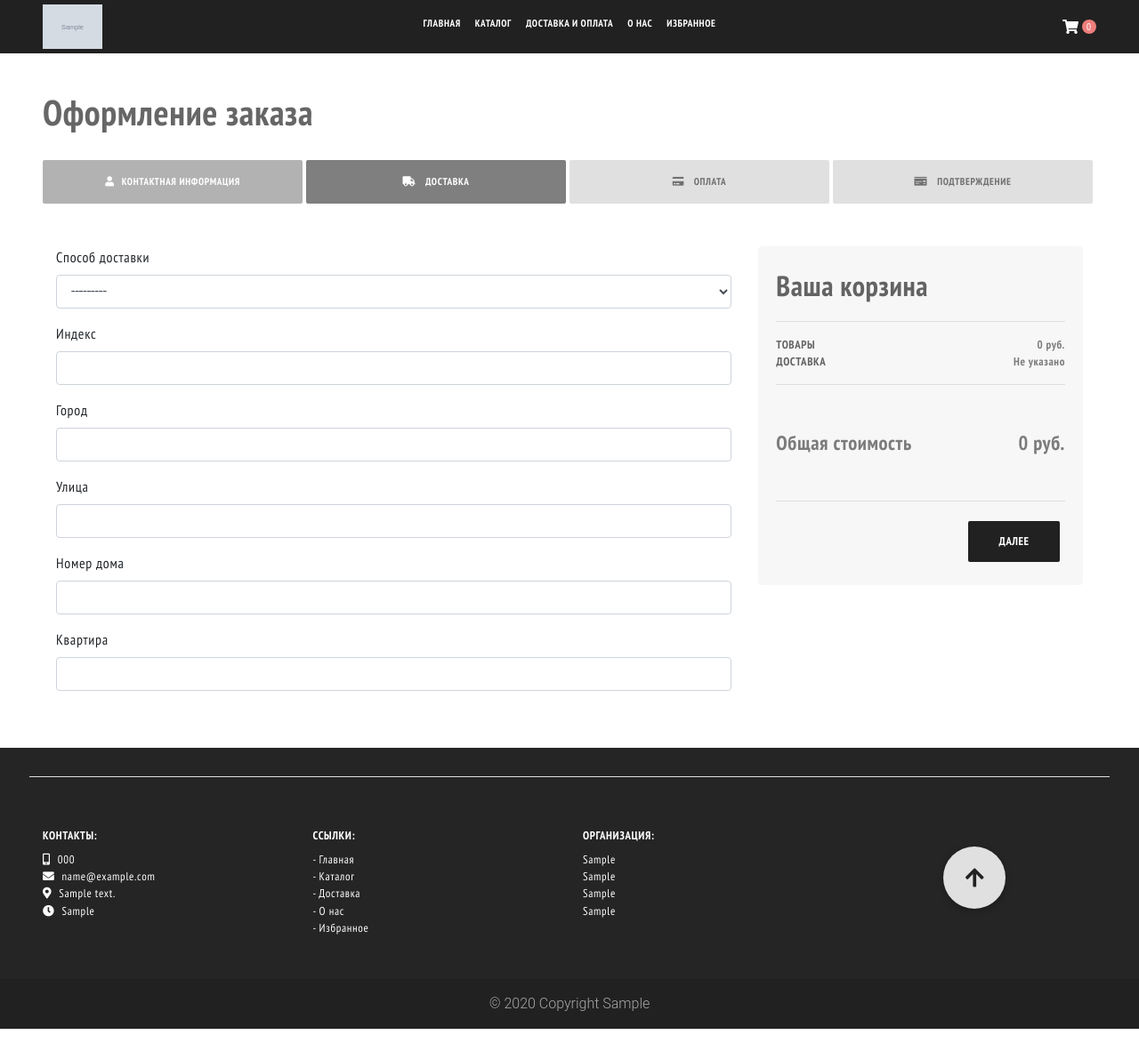
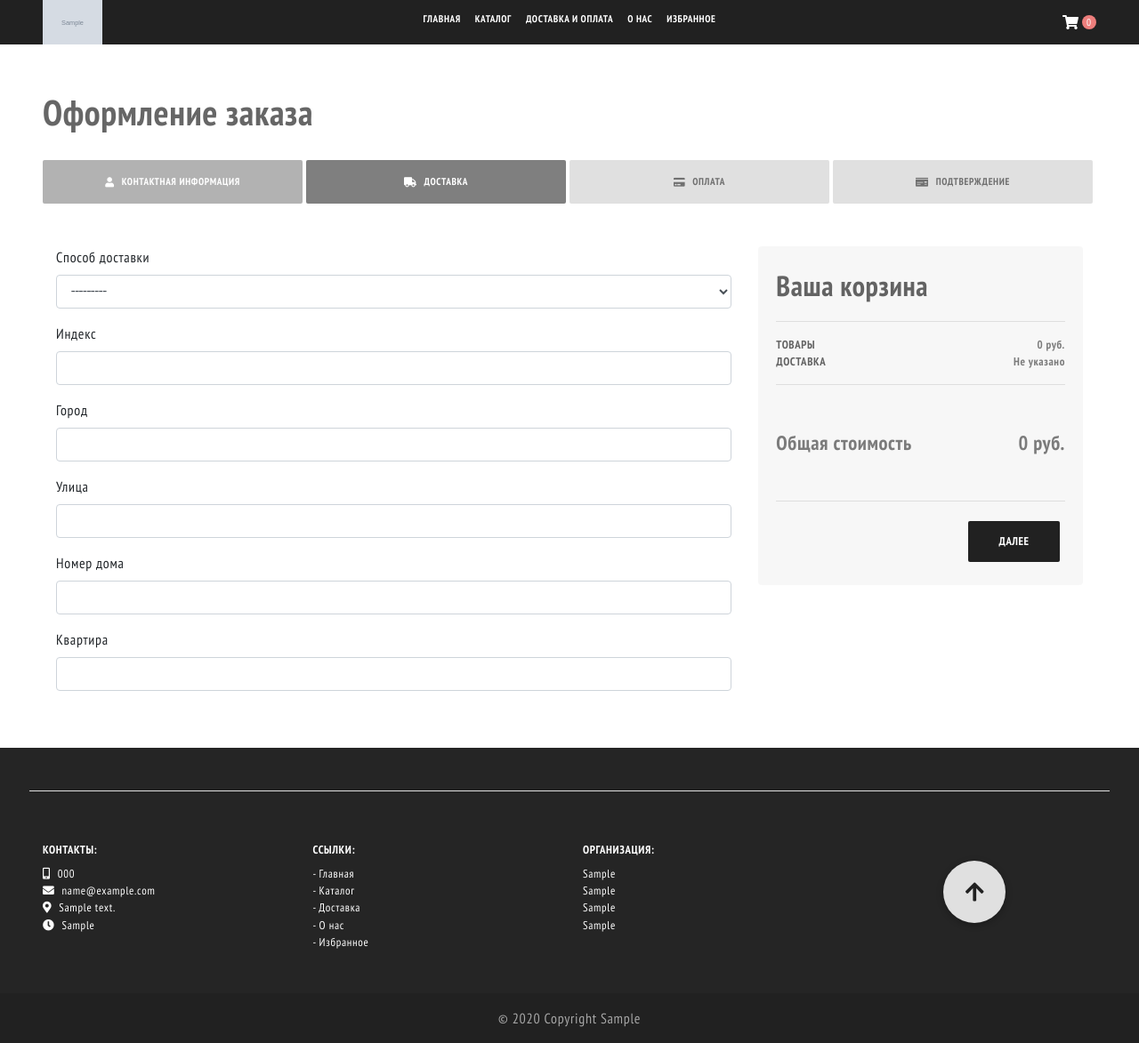
Before and after one commit to SultanNasyrovDeveloper/momstyle-2, a Django app: page /order/checkout/delivery in a window 1280 px wide. Shown: the whole page at 89% size. Run offline with Django 3.2, Linux system fonts and the light colour scheme; data comes from the database, SQL or seed files in the repository; tables that the repository leaves empty hold one stand-in row (values such as "Sample post"); grey boxes marked "Sample" are stand-in pictures; some libraries are stand-ins or nearby versions.

Commit message:
Bugs fixed

```diff
--- a/cart/views.py
+++ b/cart/views.py
@@ -3,7 +3,6 @@ import json
 from django.views import generic
 from django.shortcuts import render, Http404, HttpResponse, redirect
 from django.urls import reverse_lazy
-from django.core.mail import send_mail
 from django.http import JsonResponse
 
 from seo.models import SitePageSeo
--- a/order/admin.py
+++ b/order/admin.py
@@ -25,6 +25,7 @@ class OrderDeliveryInformationInline(admin.StackedInline):
 class OrderAdmin(admin.ModelAdmin):
     readonly_fields = ('total_price', )
     inlines = (
+        OrderPersonalInfoInline,
         OrderPaymentInformationInline,
         OrderDeliveryInformationInline,
         OrderPaymentInformationInline,
--- a/order/models.py
+++ b/order/models.py
@@ -25,6 +25,7 @@ class OrderItem(models.Model):
 
 class Order(models.Model):
 
+    confirmed = models.BooleanField('Подтвержден', default=False)
     fast_buy = models.BooleanField('В 1 клик', default=False,)
 
     no_connect = models.BooleanField('Без обратной связи', default=False, blank=True,)
--- a/order/views.py
+++ b/order/views.py
@@ -37,7 +37,7 @@ class OrderPersonalInfoCheckoutView(generic.View):
             'phone_number': order_data.get('phone_number', None),
         }
         seo, _ = SitePageSeo.objects.get_or_create(page_name=self.page_name)
-        form = forms.OrderPersonalInformationForm(initial=initial)
+        form = forms.OrderPersonalInformationForm(initial=initial, )
         context = {
             'seo': seo,
             'form': form,
--- a/templates/base.html
+++ b/templates/base.html
@@ -79,7 +79,7 @@
                 px-1 px-sm-2 px-md-5 z-depth-0">
 
         <!-- NAVBAR BRAND -->
-        <a href="{% url 'index' %}" class="navbar-brand d-flex w-50 mr-auto">
+        <a href="{% url 'index' %}" class="navbar-brand d-flex w-50 mr-auto py-0">
             {% if main.logo %}
                 <img src="{{ main.logo.url }}" alt="Логотип сайта Momstyle shop" height="50">
             {% else %}
@@ -174,7 +174,7 @@
         <div class="container-fluid text-center text-md-left px-1 px-sm-2 px-md-5" style="background-color: #252525;">
             <div class="row">
 
-                <div class="col-12 d-flex justify-content-center py-3 border-light border-bottom">
+                <div class="col-12 d-flex justify-content-center py-4 border-light border-bottom">
                     {% for link in social_links %}
                         {% if link.name == 'instagram' %}
                             <a href="{{ link.link }}" class="mx-1 text-white navbar-link-hover"><i class="fab fa-instagram"></i></a>
@@ -240,7 +240,7 @@
             </div>
             <!-- Grid row -->
         </div>
-        <div class="footer-copyright bg-dark text-center py-3">© <span class="current-year"></span> Copyright {{ main.organisation_line1 }}</div>
+        <div class="footer-copyright bg-dark text-center py-3 font-main-light">© <span class="current-year"></span> Copyright {{ main.organisation_line1 }}</div>
     </footer><!-- FOOTER -->
 
     <div class="modal fade" id="buy-quick-product" tabindex="-1" role="dialog" aria-labelledby="exampleModalLabel" aria-hidden="true">
--- a/templates/cart.html
+++ b/templates/cart.html
@@ -11,7 +11,7 @@
 
 {% block content %}
 
-    <section>
+    <section class="pb-5">
         <div class="container-fluid px-5"  style="margin-top: 6rem">
             <div class="row">
                 <div class="col-12 col-md-8 p-2">
--- a/templates/checkout_base.html
+++ b/templates/checkout_base.html
@@ -16,37 +16,44 @@
                     <div class="row">
                         <div class="col-3 p-0 pr-1">
                             <a class="btn btn-light text-uppercase light-bg m-0 px-2 py-3 z-depth-0 w-100 h-100
-                                   font-main-narrow font-size-s color-grey50 pointer text-decoration-none"
+                                   font-main-narrow font-size-s color-grey50 pointer text-decoration-none
+                                   d-flex justify-content-center align-items-center"
                                  id="tab-1" href="{% url 'order:personal_info' %}"
                                 >
-                                <i class="fas fa-user mr-2"></i>Контактная информация
+                                <i class="fas fa-user mr-md-2" title="Контактная информация"></i>
+                                <span class="d-none d-md-block">Контактная информация</span>
                             </a>
                         </div>
                         <div class="col-3 p-0 pr-1">
                             <a class="btn btn-light text-uppercase light-bg m-0 px-2 py-3 z-depth-0 w-100 h-100
-                                   font-main-narrow font-size-s color-grey50 pointer text-decoration-none"
+                                   font-main-narrow font-size-s color-grey50 pointer text-decoration-none
+                                   d-flex justify-content-center align-items-center"
                                  id="tab-2" href="{% url 'order:delivery' %}"
                             >
-                                <i class="fas fa-truck mr-2"></i>
-                                Доставка
+                                <i class="fas fa-truck mr-md-2" title="Доставка"></i>
+                                <span class="d-none d-md-block">Доставка</span>
                             </a>
                         </div>
                         <div class="col-3 p-0 pr-1">
                             <a class="btn btn-light text-uppercase light-bg m-0 px-2 py-3 z-depth-0 w-100 h-100
-                                   font-main-narrow font-size-s color-grey50 pointer text-decoration-none"
+                                   font-main-narrow font-size-s color-grey50 pointer text-decoration-none
+                                   d-flex justify-content-center align-items-center"
                                  id="tab-3" href="{% url 'order:payment' %}"
                             >
-                                <i class="fas fa-credit-card mr-2"></i>
-                                Оплата
+                                <i class="fas fa-credit-card mr-md-2" title="Оплата"></i>
+                                <span class="d-none d-md-block">Оплата</span>
+
                             </a>
                         </div>
                         <div class="col-3 p-0 pr-1">
                             <a class="btn btn-light text-uppercase light-bg m-0 px-2 py-3 z-depth-0 w-100 h-100
-                                   font-main-narrow font-size-s color-grey50 pointer text-decoration-none" href="{% url 'order:checkout' %}"
-                                 id="tab-4"
+                                   font-main-narrow font-size-s color-grey50 pointer text-decoration-none
+                                   d-flex justify-content-center align-items-center"
+                               href="{% url 'order:checkout' %}"
+                               id="tab-4"
                             >
-                                <i class="fas fa-money-check mr-2"></i>
-                                Подтверждение
+                                <i class="fas fa-money-check mr-md-2" title="Подтверждение"></i>
+                                <span class="d-none d-md-block">Подтверждение</span>
                             </a>
                         </div>
                     </div>
@@ -60,7 +67,7 @@
 
                         {% endblock %}
                     </div>
-                    <div class="col-4 col-md-4">
+                    <div class="col-12 col-md-4">
                         <div class="card light-bg z-depth-0" id="overall-container">
                             <div class="card-body">
                                 <span class="h2-responsive font-main-narrow color-grey60">Ваша корзина</span>
--- a/templates/index.html
+++ b/templates/index.html
@@ -5,6 +5,12 @@
 {% block css %}
     <link rel="stylesheet" href="{% static 'css/index.css' %}">
     <link rel="stylesheet" href="{% static 'plugins/slide/jquery.slide.css' %}">
+
+    <style>
+    .slide .dots {
+        z-index: 150;
+    }
+    </style>
 {% endblock %}
 
 
```
Also changed, not shown: templates/product_detail.html (+4 -6 lines), templates/product_list.html (+5 -7 lines), order/migrations/0007_order_confirmed.py (added).
